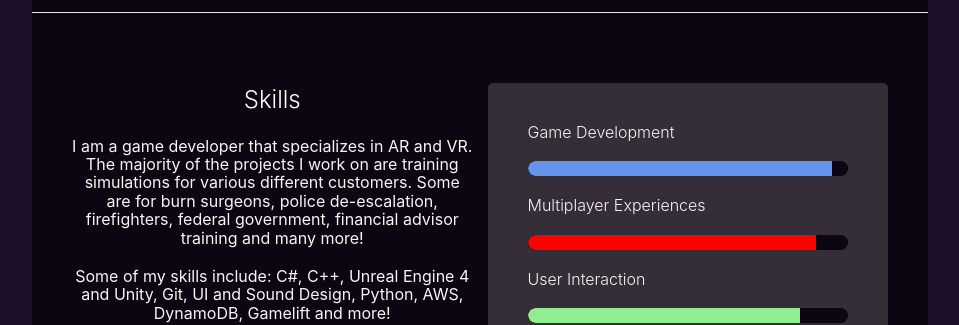
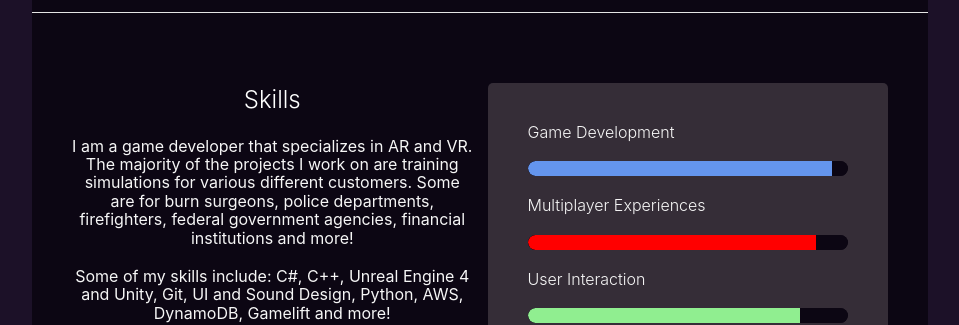
Before and after one commit to Nieman123/NiemansWebsite, a website built with Parcel: page index.html in a window 1280 px wide. Shown: the part 2832-3157 px from the top of the page, without its empty margins (160-1119 px from the left). Built offline with nearby package versions, Linux system fonts and the light colour scheme.

Commit message:
Rewording

```diff
--- a/index.html
+++ b/index.html
@@ -162,7 +162,7 @@
             <h3 class="uk-text-center uk-text-light">Skills</h3>
             <p>I am a game developer that specializes in AR and VR. The majority of the projects I work on are
             training simulations for various different customers. Some are for burn surgeons,
-            police de-escalation, firefighters, federal government, financial advisor training and many more!</p>
+            police departments, firefighters, federal government agencies, financial institutions and more!</p>
             <p>Some of my skills include: C#, C++, Unreal Engine 4 and Unity, Git, UI and Sound Design, Python,
             AWS, DynamoDB, Gamelift and more!</p>
           </div>
```
